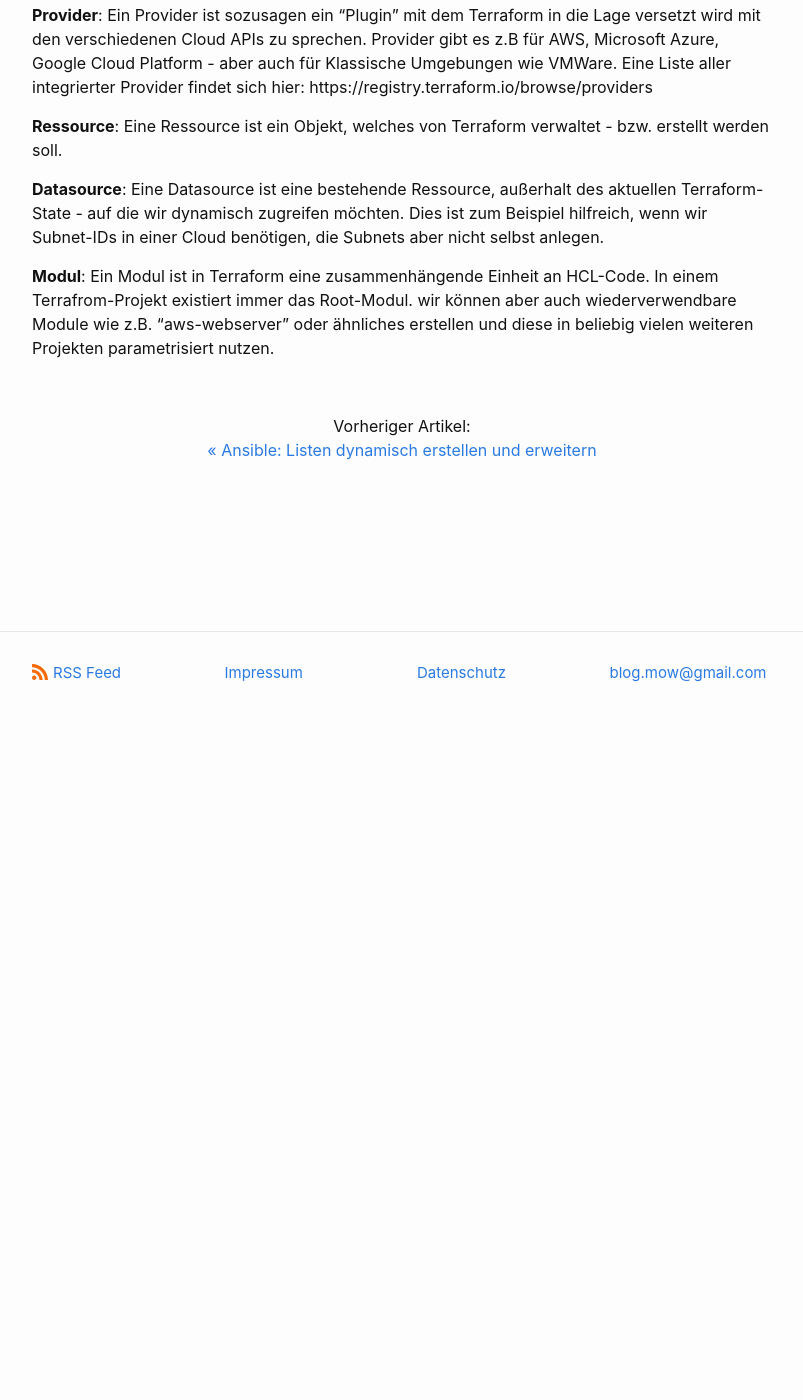
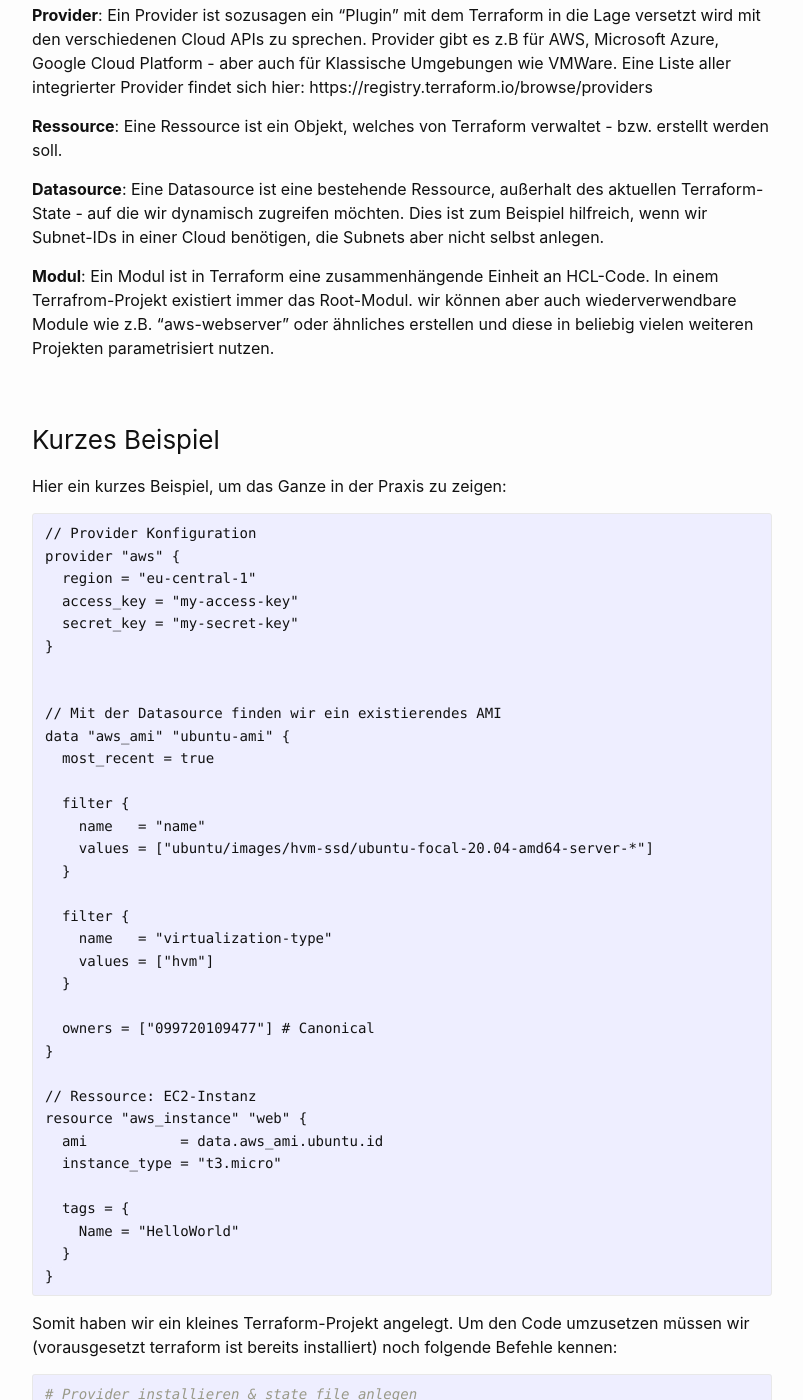
Before and after one commit to dermow/staging.der-mow.de, a Jekyll site: the page built from _posts/2022-10-11-terraform-01.markdown, in a window 1280 px wide and 1400 px high, scrolled down 656 px. Shown: the whole window, without its empty margins (238-1041 px from the left). Built offline with Jekyll 4.4.1, drawn with Linux system fonts in a browser that asks for light colours; comment, search, counter and statistics services are not loaded; some of the changed text lies outside the part shown.

Commit message:
Update 2022-10-11-terraform-01.markdown

````diff
--- a/_posts/2022-10-11-terraform-01.markdown
+++ b/_posts/2022-10-11-terraform-01.markdown
@@ -33,3 +33,64 @@ Eine Datasource ist eine bestehende Ressource, außerhalt des aktuellen Terrafor
 
 **Modul**:
 Ein Modul ist in Terraform eine zusammenhängende Einheit an HCL-Code. In einem Terrafrom-Projekt existiert immer das Root-Modul. wir können aber auch wiederverwendbare Module wie z.B. "aws-webserver" oder ähnliches erstellen und diese in beliebig vielen weiteren Projekten parametrisiert nutzen.
+
+### Kurzes Beispiel
+Hier ein kurzes Beispiel, um das Ganze in der Praxis zu zeigen:
+
+```HCL
+// Provider Konfiguration
+provider "aws" {
+  region = "eu-central-1"
+  access_key = "my-access-key"
+  secret_key = "my-secret-key"
+}
+
+
+// Mit der Datasource finden wir ein existierendes AMI
+data "aws_ami" "ubuntu-ami" {
+  most_recent = true
+
+  filter {
+    name   = "name"
+    values = ["ubuntu/images/hvm-ssd/ubuntu-focal-20.04-amd64-server-*"]
+  }
+
+  filter {
+    name   = "virtualization-type"
+    values = ["hvm"]
+  }
+
+  owners = ["099720109477"] # Canonical
+}
+
+// Ressource: EC2-Instanz
+resource "aws_instance" "web" {
+  ami           = data.aws_ami.ubuntu.id
+  instance_type = "t3.micro"
+
+  tags = {
+    Name = "HelloWorld"
+  }
+}
+```
+
+Somit haben wir ein kleines Terraform-Projekt angelegt. Um den Code umzusetzen müssen wir (vorausgesetzt terraform ist bereits installiert) noch folgende Befehle kennen:
+
+```bash
+# Provider installieren & state file anlegen
+terraform init
+```
+```bash
+# Testlauf durchführen
+terraform plan
+```
+```bash
+# Änderungen übernehmen
+terraform apply
+```
+
+Mehr zur Verwendung von Terraform dann im nächsten Teil :-)
+
+Viele Grüße und bis dann
+
+Mow
````
